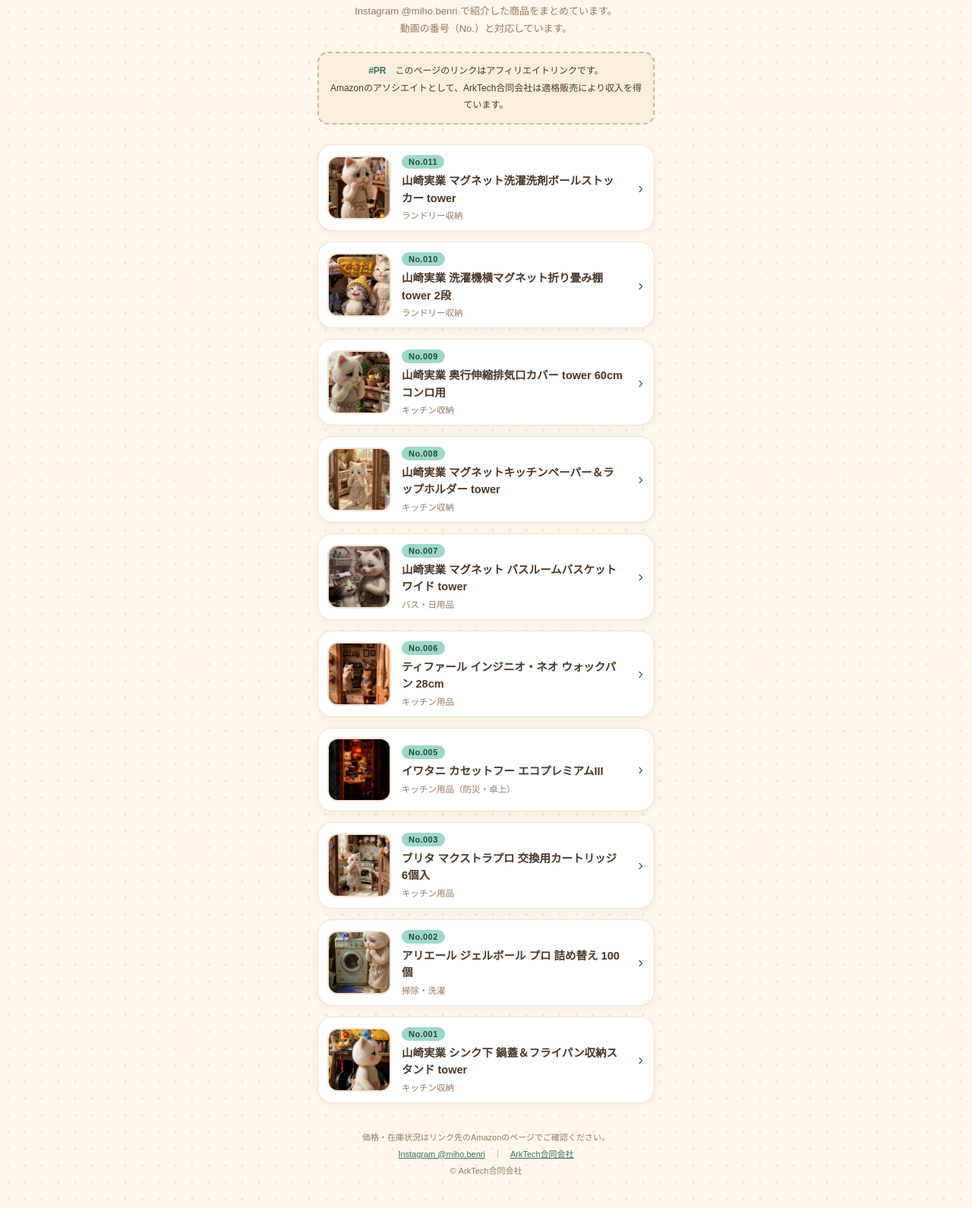
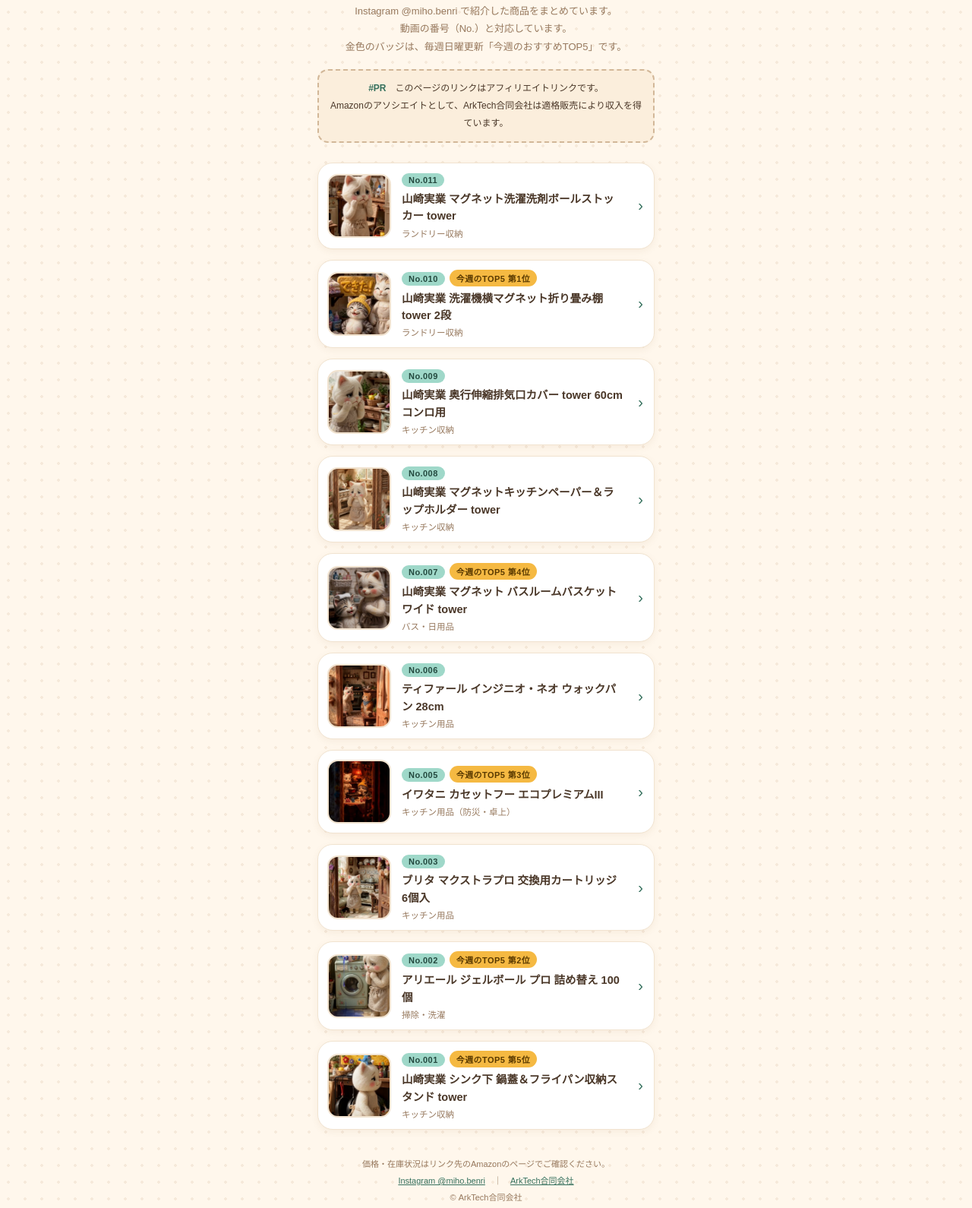
Before and after one commit to takayuki0621ota-spec/arktech-site, a plain HTML site: page links.html in a window 1280 px wide. Shown: the part 413-2003 px from the top of the page at 76% size. Drawn offline with Linux system fonts and the light colour scheme.

Commit message:
リンク集に今週のTOP5バッジを追加

```diff
--- a/links.html
+++ b/links.html
@@ -67,6 +67,7 @@
   }
   .name{display:block;font-size:14.5px;font-weight:700;line-height:1.55;}
   .cat{display:block;font-size:11.5px;color:var(--sub);margin-top:3px;}
+  .rank{display:inline-block;background:#F5B942;color:#5A3A00;font-weight:700;font-size:11px;border-radius:999px;padding:3px 9px;letter-spacing:.04em;margin:0 0 5px 6px;}
   .arrow{margin-left:auto;color:var(--mint-dark);font-size:20px;flex:0 0 auto;padding-left:4px;}
   footer{margin-top:34px;text-align:center;color:var(--sub);font-size:11px;line-height:2;}
   footer a{color:var(--mint-dark);}
@@ -78,7 +79,7 @@
   <header>
     <img class="icon" src="icon.jpg" alt="しろ家族のアイコン">
     <h1>しろ家族の紹介リンク集</h1>
-    <p class="who">Instagram @miho.benri で紹介した商品をまとめています。<br>動画の番号（No.）と対応しています。</p>
+    <p class="who">Instagram @miho.benri で紹介した商品をまとめています。<br>動画の番号（No.）と対応しています。<br>金色のバッジは、毎週日曜更新「今週のおすすめTOP5」です。</p>
     <div class="pr">
       <b>#PR</b>　このページのリンクはアフィリエイトリンクです。<br>
       Amazonのアソシエイトとして、ArkTech合同会社は適格販売により収入を得ています。
@@ -93,7 +94,7 @@
     </a>
     <a class="card" href="https://www.amazon.co.jp/dp/B0DCMVTJBS?th=1&linkCode=ll2&tag=arktechllc-22&linkId=615edf79fad8eb8fdb8312e47f277b70&ref_=as_li_ss_tl" target="_blank" rel="nofollow sponsored noopener">
       <img class="thumb" src="cover010.jpg" alt="" loading="lazy">
-      <span class="meta"><span class="no">No.010</span><span class="name">山崎実業 洗濯機横マグネット折り畳み棚 tower 2段</span><span class="cat">ランドリー収納</span></span>
+      <span class="meta"><span class="no">No.010</span><span class="rank">今週のTOP5 第1位</span><span class="name">山崎実業 洗濯機横マグネット折り畳み棚 tower 2段</span><span class="cat">ランドリー収納</span></span>
       <span class="arrow">›</span>
     </a>
     <a class="card" href="https://www.amazon.co.jp/dp/B0CF4F8ZHW?th=1&linkCode=ll2&tag=arktechllc-22&linkId=fb17287d73aa0e6ffba214c7658efc7a&ref_=as_li_ss_tl" target="_blank" rel="nofollow sponsored noopener">
@@ -108,7 +109,7 @@
     </a>
     <a class="card" href="https://www.amazon.co.jp/dp/B0C27262XM?th=1&linkCode=ll2&tag=arktechllc-22&linkId=0894ba88f5b89483a0df634f86387dcf&ref_=as_li_ss_tl" target="_blank" rel="nofollow sponsored noopener">
       <img class="thumb" src="cover007.jpg" alt="" loading="lazy">
-      <span class="meta"><span class="no">No.007</span><span class="name">山崎実業 マグネット バスルームバスケット ワイド tower</span><span class="cat">バス・日用品</span></span>
+      <span class="meta"><span class="no">No.007</span><span class="rank">今週のTOP5 第4位</span><span class="name">山崎実業 マグネット バスルームバスケット ワイド tower</span><span class="cat">バス・日用品</span></span>
       <span class="arrow">›</span>
     </a>
     <a class="card" href="https://www.amazon.co.jp/dp/B09CY6MDZQ?th=1&linkCode=ll2&tag=arktechllc-22&linkId=4c93b0864381b22dc13f1f645b8a6463&ref_=as_li_ss_tl" target="_blank" rel="nofollow sponsored noopener">
@@ -118,7 +119,7 @@
     </a>
     <a class="card" href="https://www.amazon.co.jp/dp/B0DPLYP5GC?th=1&linkCode=ll2&tag=arktechllc-22&linkId=240f8bb4659f43157118431fb9f10e8b&ref_=as_li_ss_tl" target="_blank" rel="nofollow sponsored noopener">
       <img class="thumb" src="cover005.jpg" alt="" loading="lazy">
-      <span class="meta"><span class="no">No.005</span><span class="name">イワタニ カセットフー エコプレミアムIII</span><span class="cat">キッチン用品（防災・卓上）</span></span>
+      <span class="meta"><span class="no">No.005</span><span class="rank">今週のTOP5 第3位</span><span class="name">イワタニ カセットフー エコプレミアムIII</span><span class="cat">キッチン用品（防災・卓上）</span></span>
       <span class="arrow">›</span>
     </a>
     <a class="card" href="https://www.amazon.co.jp/dp/B0CPL68SZN?th=1&linkCode=ll2&tag=arktechllc-22&linkId=296da4f65bd6ac07c9938c4cd3a17fea&ref_=as_li_ss_tl" target="_blank" rel="nofollow sponsored noopener">
@@ -128,12 +129,12 @@
     </a>
     <a class="card" href="https://www.amazon.co.jp/dp/B0DRCNW4GZ?th=1&linkCode=ll2&tag=arktechllc-22&linkId=42fb68029e59bff8fa6da4bfd20511a3&ref_=as_li_ss_tl" target="_blank" rel="nofollow sponsored noopener">
       <img class="thumb" src="cover002.jpg" alt="" loading="lazy">
-      <span class="meta"><span class="no">No.002</span><span class="name">アリエール ジェルボール プロ 詰め替え 100個</span><span class="cat">掃除・洗濯</span></span>
+      <span class="meta"><span class="no">No.002</span><span class="rank">今週のTOP5 第2位</span><span class="name">アリエール ジェルボール プロ 詰め替え 100個</span><span class="cat">掃除・洗濯</span></span>
       <span class="arrow">›</span>
     </a>
     <a class="card" href="https://www.amazon.co.jp/dp/B0F2RSDTXK?th=1&linkCode=ll2&tag=arktechllc-22&linkId=64b6512c2f857474aa41ffa5b2afbe8f&ref_=as_li_ss_tl" target="_blank" rel="nofollow sponsored noopener">
       <img class="thumb" src="cover001.jpg" alt="" loading="lazy">
-      <span class="meta"><span class="no">No.001</span><span class="name">山崎実業 シンク下 鍋蓋＆フライパン収納スタンド tower</span><span class="cat">キッチン収納</span></span>
+      <span class="meta"><span class="no">No.001</span><span class="rank">今週のTOP5 第5位</span><span class="name">山崎実業 シンク下 鍋蓋＆フライパン収納スタンド tower</span><span class="cat">キッチン収納</span></span>
       <span class="arrow">›</span>
     </a>
   </div>
```
